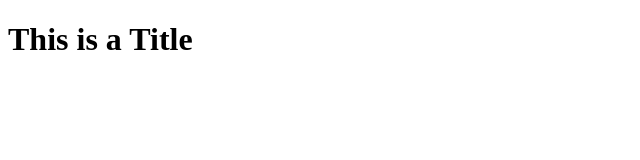
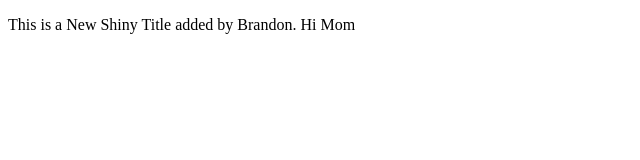
Before and after one commit to rdkelley/projectExample, a plain HTML site: page index.html in a window 1280 px wide. Shown: the whole page, without its empty margins (0-640 px from the left). Drawn offline with Linux system fonts and the light colour scheme.

Commit message:
shiny new title

```diff
--- a/index.html
+++ b/index.html
@@ -7,6 +7,6 @@
   <title>Document</title>
 </head>
 <body>
-  <h1>This is a Title</h1>
+  <p>This is a New Shiny Title added by Brandon. Hi Mom</p>
 </body>
 </html>
```
